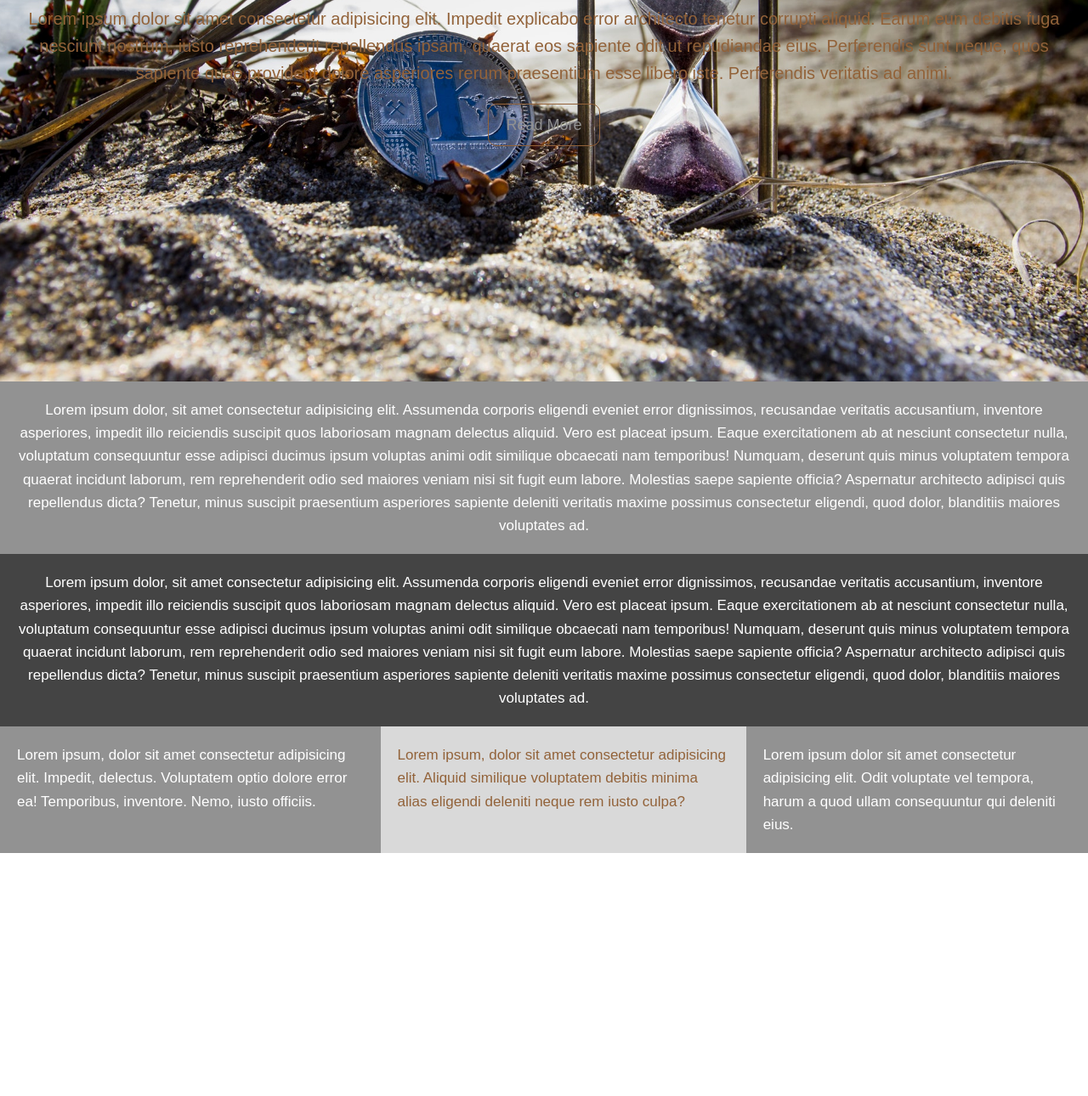
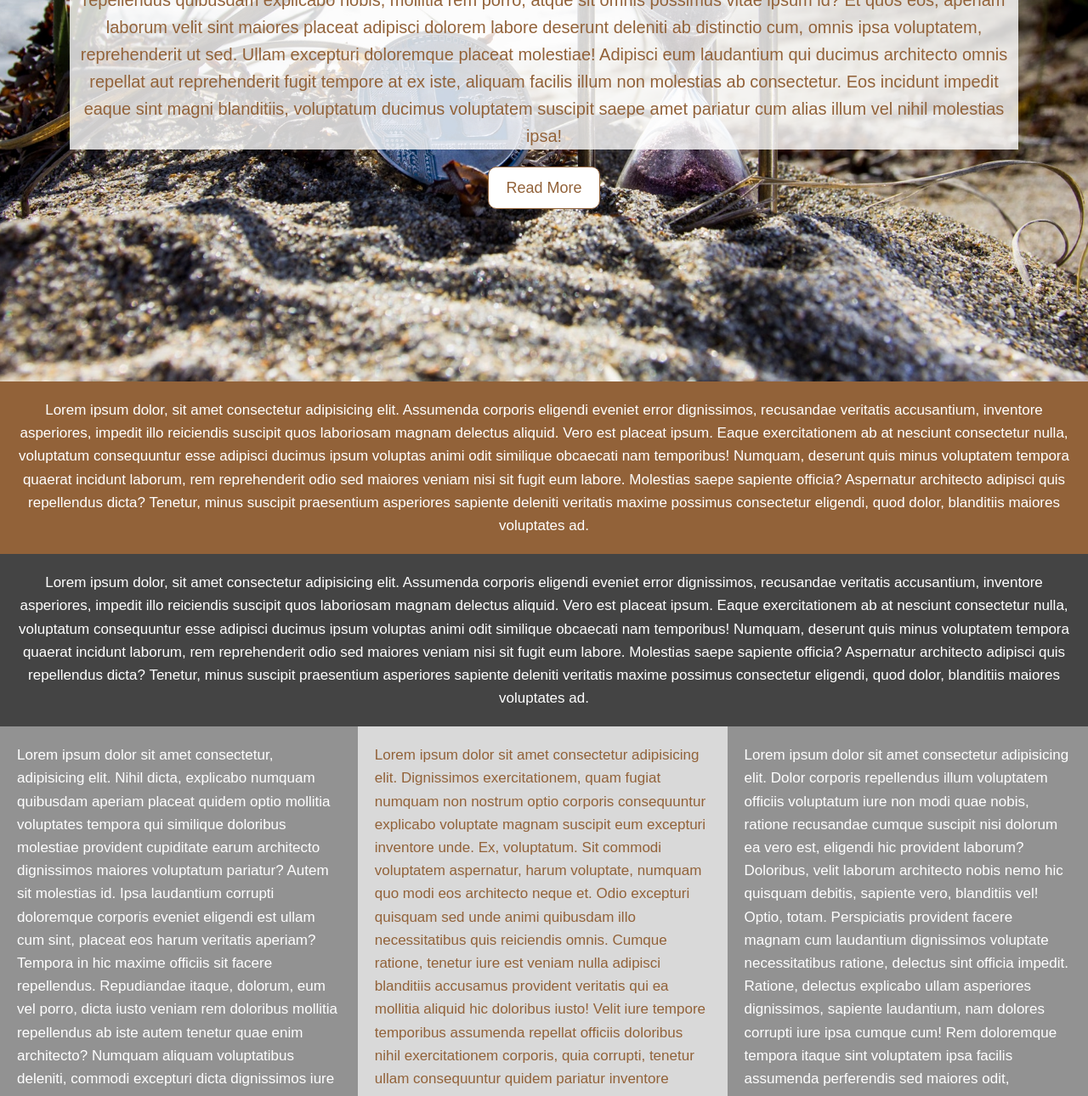
Before and after one commit to hanumancode/Responsive-Fullscreen-Landing-Page---HTML-CSS, a plain HTML site: page index.html in a window 1280 px wide. Shown: the part 351-1641 px from the top of the page at 85% size. Before the commit the page ends 1355 px from the top, so only its background shows below. Drawn offline with Linux system fonts and the light colour scheme.

Commit message:
added final styling - font color changes

```diff
--- a/index.html
+++ b/index.html
@@ -10,7 +10,7 @@
 <body>
     <header id="showcase">
         <h1>Welcome to Cryptopia</h1>
-        <p>Lorem ipsum dolor sit amet consectetur adipisicing elit. Impedit explicabo error architecto tenetur corrupti aliquid. Earum eum debitis fuga nesciunt nostrum, iusto reprehenderit repellendus ipsam, quaerat eos sapiente odit ut repudiandae eius. Perferendis sunt neque, quos sapiente quae provident dolore asperiores rerum praesentium esse libero iste. Perferendis veritatis ad animi.</p>
+        <p>Lorem ipsum dolor sit amet, consectetur adipisicing elit. Quam fuga dolor voluptatum recusandae officiis perspiciatis repellendus quibusdam explicabo nobis, mollitia rem porro, atque sit omnis possimus vitae ipsum id? Et quos eos, aperiam laborum velit sint maiores placeat adipisci dolorem labore deserunt deleniti ab distinctio cum, omnis ipsa voluptatem, reprehenderit ut sed. Ullam excepturi doloremque placeat molestiae! Adipisci eum laudantium qui ducimus architecto omnis repellat aut reprehenderit fugit tempore at ex iste, aliquam facilis illum non molestias ab consectetur. Eos incidunt impedit eaque sint magni blanditiis, voluptatum ducimus voluptatem suscipit saepe amet pariatur cum alias illum vel nihil molestias ipsa!</p>
     <a href="#" class="btn">Read More</a>
     </header>
 
@@ -21,9 +21,9 @@
         <p>Lorem ipsum dolor, sit amet consectetur adipisicing elit. Assumenda corporis eligendi eveniet error dignissimos, recusandae veritatis accusantium, inventore asperiores, impedit illo reiciendis suscipit quos laboriosam magnam delectus aliquid. Vero est placeat ipsum. Eaque exercitationem ab at nesciunt consectetur nulla, voluptatum consequuntur esse adipisci ducimus ipsum voluptas animi odit similique obcaecati nam temporibus! Numquam, deserunt quis minus voluptatem tempora quaerat incidunt laborum, rem reprehenderit odio sed maiores veniam nisi sit fugit eum labore. Molestias saepe sapiente officia? Aspernatur architecto adipisci quis repellendus dicta? Tenetur, minus suscipit praesentium asperiores sapiente deleniti veritatis maxime possimus consectetur eligendi, quod dolor, blanditiis maiores voluptates ad.</p>
     </section>
     <section id="section3">
-        <div class="box1">Lorem ipsum, dolor sit amet consectetur adipisicing elit. Impedit, delectus. Voluptatem optio dolore error ea! Temporibus, inventore. Nemo, iusto officiis.</div>
-        <div class="box2">Lorem ipsum, dolor sit amet consectetur adipisicing elit. Aliquid similique voluptatem debitis minima alias eligendi deleniti neque rem iusto culpa?</div>
-        <div class="box3">Lorem ipsum dolor sit amet consectetur adipisicing elit. Odit voluptate vel tempora, harum a quod ullam consequuntur qui deleniti eius.</div>
+        <div class="box1">Lorem ipsum dolor sit amet consectetur, adipisicing elit. Nihil dicta, explicabo numquam quibusdam aperiam placeat quidem optio mollitia voluptates tempora qui similique doloribus molestiae provident cupiditate earum architecto dignissimos maiores voluptatum pariatur? Autem sit molestias id. Ipsa laudantium corrupti doloremque corporis eveniet eligendi est ullam cum sint, placeat eos harum veritatis aperiam? Tempora in hic maxime officiis sit facere repellendus. Repudiandae itaque, dolorum, eum vel porro, dicta iusto veniam rem doloribus mollitia repellendus ab iste autem tenetur quae enim architecto? Numquam aliquam voluptatibus deleniti, commodi excepturi dicta dignissimos iure vitae odit doloremque non unde quos impedit, laboriosam quod temporibus rem.</div>
+        <div class="box2">Lorem ipsum dolor sit amet consectetur adipisicing elit. Dignissimos exercitationem, quam fugiat numquam non nostrum optio corporis consequuntur explicabo voluptate magnam suscipit eum excepturi inventore unde. Ex, voluptatum. Sit commodi voluptatem aspernatur, harum voluptate, numquam quo modi eos architecto neque et. Odio excepturi quisquam sed unde animi quibusdam illo necessitatibus quis reiciendis omnis. Cumque ratione, tenetur iure est veniam nulla adipisci blanditiis accusamus provident veritatis qui ea mollitia aliquid hic doloribus iusto! Velit iure tempore temporibus assumenda repellat officiis doloribus nihil exercitationem corporis, quia corrupti, tenetur ullam consequuntur quidem pariatur inventore perspiciatis eveniet adipisci debitis! Alias doloribus perspiciatis nihil nemo?</div>
+        <div class="box3">Lorem ipsum dolor sit amet consectetur adipisicing elit. Dolor corporis repellendus illum voluptatem officiis voluptatum iure non modi quae nobis, ratione recusandae cumque suscipit nisi dolorum ea vero est, eligendi hic provident laborum? Doloribus, velit laborum architecto nobis nemo hic quisquam debitis, sapiente vero, blanditiis vel! Optio, totam. Perspiciatis provident facere magnam cum laudantium dignissimos voluptate necessitatibus ratione, delectus sint officia impedit. Ratione, delectus explicabo ullam asperiores dignissimos, sapiente laudantium, nam dolores corrupti iure ipsa cumque cum! Rem doloremque tempora itaque sint voluptatem ipsa facilis assumenda perferendis sed maiores odit, consectetur inventore doloribus quas beatae, suscipit velit vitae, fugiat quo.</div>
     </section>
 </body>
 </html>
--- a/style.css
+++ b/style.css
@@ -30,26 +30,32 @@ body {
 
 #showcase p {
     font-size: 20px;
-    padding-top: 20px;
+    margin-top: 40px;
+    background: rgba(255, 255, 255, 0.8);
+    width: 90%;
+    /* color: #fff; */
 }
 
 #showcase .btn {
     font-size: 18px;
     text-decoration: none;
-    color: #929292;
+    background-color: #fff;
     border: 1px solid #926239;
     border-radius: 10px;
     padding: 10px 20px;
     margin-top: 20px;
+    color: #926239;
+
 }
 
 #showcase .btn:hover {
-    background: #fff;
+    background: #926239;
+    color:#fff;
 }
 
 #section1 {
     padding: 20px;
-    background: #929292;
+    background: #926239;
     color: #fff;
     text-align: center;
 }
```
